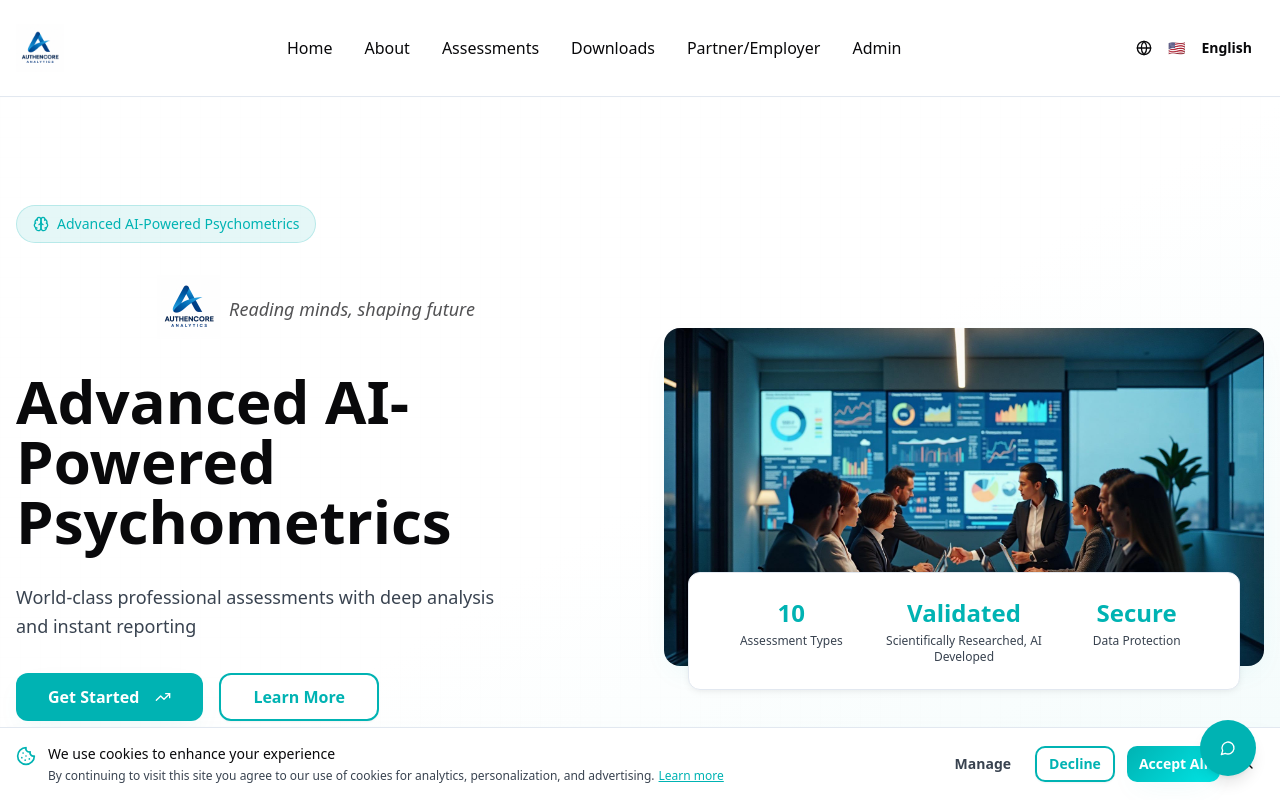
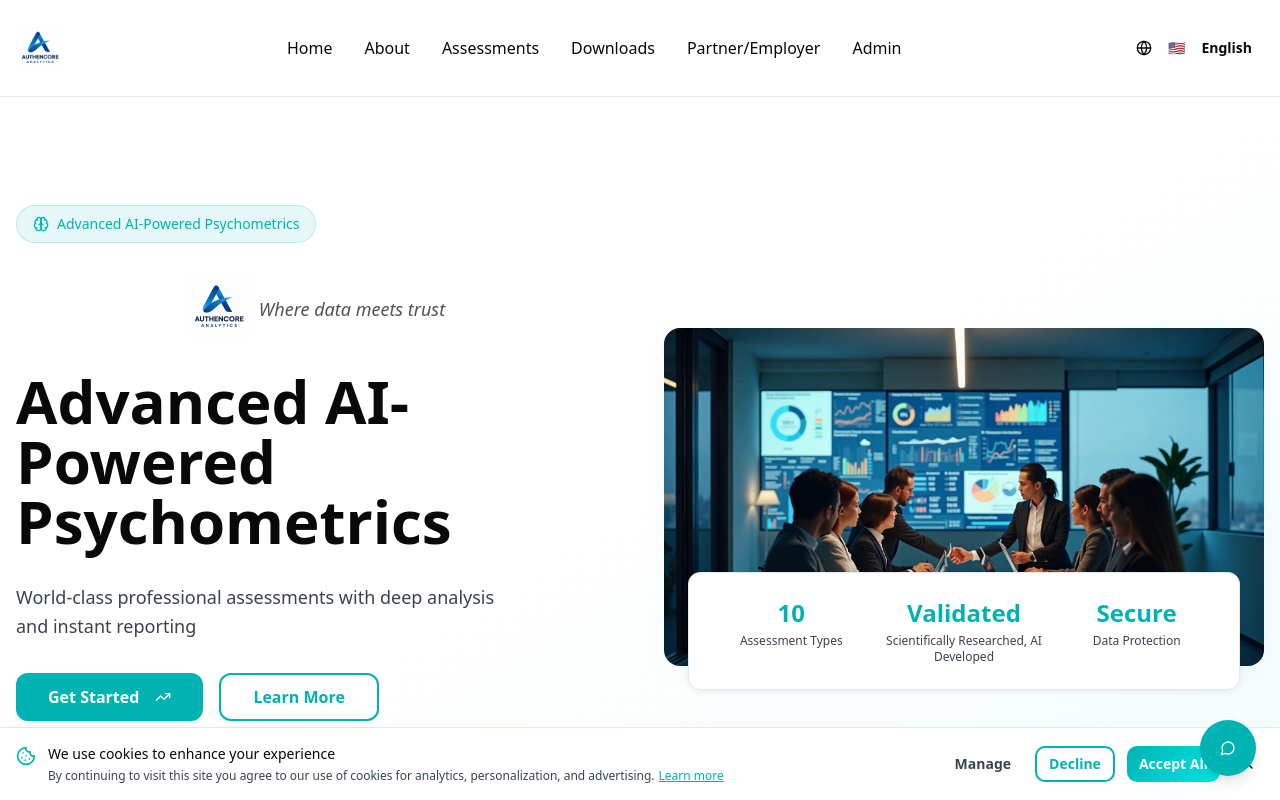
Before and after one commit to mantoun59/Authencore-Analytics-, a React (Vite) app: page / in a window 1280 px wide. Shown: the top 800 px of the page. Built offline with nearby package versions, Linux system fonts and the light colour scheme.

Commit message:
Change tagline
Update the tagline across the site to "Where data meets trust".

```diff
--- a/src/components/LogoDisplay.tsx
+++ b/src/components/LogoDisplay.tsx
@@ -34,7 +34,7 @@ const LogoDisplay: React.FC<LogoDisplayProps> = ({
           size === 'md' ? 'text-base' :
           'text-sm'
         }`}>
-          Reading minds, shaping future
+          Where data meets trust
         </p>
       )}
     </div>
--- a/src/components/TextLogo.tsx
+++ b/src/components/TextLogo.tsx
@@ -30,7 +30,7 @@ const TextLogo: React.FC<TextLogoProps> = ({
       </div>
       {showTagline && (
         <p className={`text-foreground/70 italic ${taglineSizes[size]} mt-1`}>
-          Reading minds, shaping future
+          Where data meets trust
         </p>
       )}
     </div>
--- a/src/i18n/translations/en.json
+++ b/src/i18n/translations/en.json
@@ -39,7 +39,7 @@
     "subtitle": "World-class professional assessments with deep analysis and instant reporting",
     "getStarted": "Get Started",
     "learnMore": "Learn More",
-    "tagline": "Reading minds, shaping futures"
+    "tagline": "Where data meets trust"
   },
   "features": {
     "title": "Key Features",
--- a/src/pages/MarketingMaterials.tsx
+++ b/src/pages/MarketingMaterials.tsx
@@ -164,7 +164,7 @@ const MarketingMaterials: React.FC = () => {
 
     doc.setFontSize(14);
     doc.setTextColor(128, 128, 128);
-    doc.text('Reading minds, shaping future', 60, 30);
+    doc.text('Where data meets trust', 60, 30);
 
     // Key Statistics Box
     doc.setFillColor(245, 245, 245);
```
